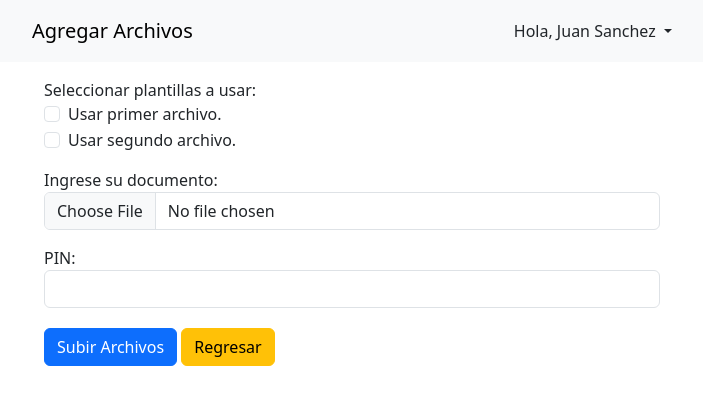
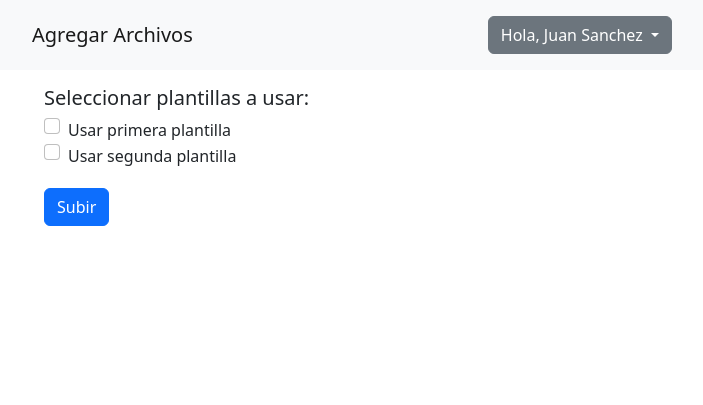
Before and after one commit to RobertArzolaC/SignBox, a Flask app: page /add-files in a window 1280 px wide. Shown: the top 405 px of the page, without its empty margins (288-991 px from the left). Run offline with Flask 3, Linux system fonts and the light colour scheme; a user stored in the database is signed in; parts of the project's set-up code (start-up, migrations or seed data) failed here and were passed over; some libraries are stand-ins or nearby versions.

Commit message:
feat: add file by template

```diff
--- a/requirements.txt
+++ b/requirements.txt
@@ -5,4 +5,3 @@ python-dotenv==0.20.0
 gunicorn==20.1.0
 Flask-Login==0.6.2
 Flask-SQLAlchemy==3.0.1
-Bootstrap-Flask==2.1.0
--- a/src/__init__.py
+++ b/src/__init__.py
@@ -1,7 +1,6 @@
 import os
 
 from flask import Flask
-from flask_bootstrap import Bootstrap5
 from flask_login import LoginManager
 from flask_sqlalchemy import SQLAlchemy
 
@@ -12,7 +11,6 @@ login_manager = LoginManager()
 
 def create_app():
     app = Flask(__name__)
-    bootstrap = Bootstrap5(app)
 
     with app.app_context():
 
--- a/src/auth.py
+++ b/src/auth.py
@@ -12,7 +12,7 @@ auth = Blueprint('auth', __name__)
 @auth.route("/", methods=["GET", "POST"])
 def index():
     if current_user.is_authenticated:
-        return redirect(url_for("main.add_certificate"))
+        return redirect(url_for("main.add_files"))
 
     error = None
     form = LoginForm()
@@ -23,7 +23,7 @@ def index():
         user = User.query.filter_by(username=username).first()
         if user and check_password_hash(user.password, password):
             login_user(user, remember=True)
-            return redirect(url_for("main.add_certificate"))
+            return redirect(url_for("main.add_files"))
         error = "Usuario o contraseña incorrectos"
     return render_template("index.html", form=form, error=error)
 
--- a/src/forms.py
+++ b/src/forms.py
@@ -14,6 +14,9 @@ class LoginForm(FlaskForm):
 
 
 class CertificateForm(FlaskForm):
+    pin = PasswordField(
+        'Pin', validators=[DataRequired()]
+    )
     certificate_id = StringField(
         'ID Certificado', validators=[DataRequired()]
     )
--- a/src/main.py
+++ b/src/main.py
@@ -3,11 +3,10 @@ import uuid
 
 from flask import (
     Blueprint, render_template, flash, request, abort,
-    redirect, url_for, session, send_file, current_app
+    session, send_file, current_app, Response
 )
-from flask_login import login_required, current_user
+from flask_login import login_required
 
-from src.forms import AddFilesForm, CertificateForm
 from src.services import SignBox
 
 
@@ -50,33 +49,39 @@ def url_back():
     return "OK"
 
 
-@main.route("/add-certificate", methods=["GET", "POST"])
+@main.route("/add-certificate", methods=["POST"])
 @login_required
 def add_certificate():
-    if "certificate_id" in session:
-        return redirect(url_for("main.add_files"))
-
-    form = CertificateForm()
-    if form.validate_on_submit():
-        session["certificate_id"] = form.certificate_id.data
-        session["certificate_password"] = form.certificate_password.data
-        return redirect(url_for("main.add_files"))
-
-    return render_template("add-certificate.html", form=form, current_user=current_user)
+    data = request.json
+    session["pin"] = data.get("pin")
+    session["certificate_id"] = data.get("certificateId")
+    session["certificate_password"] = data.get("certificatePassword")
+    return Response({"message": "Success"}, 200)
 
 
 @main.route("/add-files", methods=["GET", "POST"])
 @login_required
 def add_files():
-    form = AddFilesForm()
-    if form.validate_on_submit():
-        upload_data = form.upload_file.data
-        pin = form.pin.data
+    if request.method == 'POST':
+        templates = []
+        data = request.json
+        use_first_template = data.get("useFirstTemplate", None)
+        use_second_template = data.get("useSecondTemplate", None)
 
-        service = SignBox(
-            session["certificate_id"], session["certificate_password"], pin
-        )
-        service.upload_file(upload_data)
-        flash('La carga de su archivo se realizó con exito!.  ')
+        if use_first_template:
+            templates.append(os.getenv("FIRST_TEMPLATE"))
 
-    return render_template("add-files.html", form=form)
+        if use_second_template:
+            templates.append(os.getenv("SECOND_TEMPLATE"))
+
+        if templates:
+            service = SignBox(
+                session["certificate_id"],
+                session["certificate_password"],
+                session["pin"]
+            )
+            for template in templates:
+                service.upload_file(template)
+            flash('La carga de su archivo se realizó con exito!.  ')
+
+    return render_template("add-files.html")
--- a/src/services.py
+++ b/src/services.py
@@ -33,7 +33,7 @@ class SignBox:
             'location': 'Lima, Peru'
         }
 
-    def upload_file(self, upload_data):
+    def upload_file(self, upload_file):
         url = f"{self.api_url}/sign"
-        files = dict(file_in=upload_data.stream._file)
-        return self.session.post(url, files=files, data=self.payload)
+        self.payload.update(dict(url_in=upload_file))
+        return self.session.post(url, data=self.payload)
--- a/src/templates/add-files.html
+++ b/src/templates/add-files.html
@@ -4,50 +4,69 @@
 <div class="container">
   <div class="row">
 		<div class="span12">
-			<form class="form-horizontal" action='' method="POST" enctype="multipart/form-data">
+			<form class="form-horizontal" action='' method="POST">
+        <input type="hidden" id="id-session-certificate" value={{ session['certificate_id'] }}>
         <div style="width: 50%;">
-                    {{ form.hidden_tag() }}
-                    <label>Seleccionar plantillas a usar:</label>
+          <h5>Seleccionar plantillas a usar:</h5>
           <div class="form-check">
-                        {{ form.use_first_file(class_="form-check-input") }}
-                        {{ form.use_first_file.label(class_="form-check-label") }}
+            <input
+              class="form-check-input mt-0"
+              id="use-first-template"
+              type="checkbox"
+            >
+            <span>Usar primera plantilla</span>
           </div>
           <div class="form-check">
-                        {{ form.use_second_file(class_="form-check-input") }}
-                        {{ form.use_second_file.label(class_="form-check-label") }}
-                    </div>
-                    {% if session['username'] == 'jsanchez' %}
-                        <div class="form-check">
-                            {{ form.use_third_file(class_="form-check-input") }}
-                            {{ form.use_third_file.label(class_="form-check-label") }}
-                        </label>
-                    {% endif %}
-                    </div>
-                    <div class="control-group mt-3">
-                        <label class="control-label" for="username">
-                            {{ form.upload_file.label }}
-                        </label>
-                        <div class="controls">
-                            {{ form.upload_file(class_="form-control") }}
-                        </div>
-                    </div>
-                    <div class="control-group mt-3">
-                        <label class="control-label" for="password">
-                            {{ form.pin.label }}
-                        </label>
-                        <div class="controls">
-                            {{ form.pin(class_="form-control") }}
+            <input
+              class="form-check-input mt-0"
+              id="use-second-template"
+              type="checkbox"
+            >
+            <span>Usar segunda plantilla</span>
           </div>
         </div>
           <div class="control-group" style="margin-top: 20px;">
-                        {{ form.submit(class_="btn btn-primary") }}
             <button
               type="button"
-                            id="clean-certificates"
-                            class="btn btn btn-warning"
+              id="send-data"
+              class="btn btn-primary"
             >
-                            Regresar
+              Subir
             </button>
+          </div>
+        </div>
+			</form>
+
+      <div
+        tabindex="-1"
+        aria-hidden="true"
+        class="modal fade"
+        id="certificate-modal"
+        aria-labelledby="exampleModalLabel"
+      >
+        <div class="modal-dialog">
+          <div class="modal-content">
+            <div class="modal-header">
+              <h1 class="modal-title fs-5" id="exampleModalLabel">
+                Primero necesita agregar certificado
+              </h1>
+              <button type="button" class="btn-close" data-bs-dismiss="modal" aria-label="Close"></button>
+            </div>
+            <div class="modal-body">
+              <form>
+                <div class="mb-3">
+                  <label for="id-certificate" class="col-form-label">Id de Certificado: </label>
+                  <input type="text" class="form-control" id="id-certificate">
+                </div>
+                <div class="mb-3">
+                  <label for="password-certificate" class="col-form-label">Contraseña de Certificado: </label>
+                  <input type="password" class="form-control" id="password-certificate">
+                </div>
+                <div class="mb-3">
+                  <label for="pin" class="col-form-label">Pin: </label>
+                  <input type="password" class="form-control" id="pin">
+                </div>
+              </form>
             </div>
             <div style="margin: 25px;">
               {% with messages = get_flashed_messages() %}
@@ -63,16 +82,76 @@
                 {% endif %}
               {% endwith %}
             </div>
-                    <div style="margin: 25px;">
-                        {% if error %}
-                            <div class="alert alert-danger" role="alert">
-                                {{ error }}
-                            </div>
-                        {% endif %}
+            <div class="modal-footer">
+              <button type="button" class="btn btn-secondary" data-bs-dismiss="modal">
+                Cerrar
+              </button>
+              <button
+                type="button"
+                class="btn btn-primary"
+                id="send-certificate-data"
+              >
+                Guardar
+              </button>
             </div>
           </div>
-			</form>
+        </div>
+      </div>
 		</div>
 	</div>
 </div>
 {% endblock %}
+{% block scripts %}
+<script>
+  $(document).ready(function() {
+    $("#send-data").on("click", function() {
+      const idSessionCertificate = $("#id-session-certificate").val();
+      if (!idSessionCertificate) {
+        const modalForm = new bootstrap.Modal('#certificate-modal')
+        modalForm.show();
+      } else {
+        const formData = {
+          useFirstTemplate: $("#use-first-template").is(':checked'),
+          useSecondTemplate: $("#use-second-template").is(':checked'),
+        };
+        $.ajax({
+          type: "POST",
+          dataType: "json",
+          url: "/add-files",
+          data: JSON.stringify(formData),
+          contentType: "application/json; charset=utf-8",
+          success: function(data){
+            window.location.reload();
+          },
+          error: function(error){
+            window.location.reload();
+          }
+        });
+        event.preventDefault();
+      }
+    });
+    $("#send-certificate-data").on("click", function() {
+      const formData = {
+        pin: $("#pin").val(),
+        certificateId: $("#id-certificate").val(),
+        certificatePassword: $("#password-certificate").val(),
+      };
+      $.ajax({
+        type: "POST",
+        dataType: "json",
+        url: "/add-certificate",
+        data: JSON.stringify(formData),
+        contentType: "application/json; charset=utf-8",
+        success: function(data){
+          window.location.reload();
+        },
+        error: function(error){
+          window.location.reload();
+        }
+      });
+
+      event.preventDefault();
+    })
+  })
+</script>
+{% endblock %}
--- a/src/templates/base.html
+++ b/src/templates/base.html
@@ -1,5 +1,5 @@
-<!DOCTYPE html>
-<html lang="en">
+<!DOCTYPE>
+<html lang="es">
   <head>
     {% block head %}
       <!-- Required meta tags -->
@@ -10,8 +10,9 @@
       />
 
       {% block styles %}
-    <!-- Bootstrap CSS -->
-    {{ bootstrap.load_css() }} {% endblock %}
+      <!-- CSS only -->
+        <link href="https://cdn.jsdelivr.net/npm/bootstrap@5.2.2/dist/css/bootstrap.min.css" rel="stylesheet" integrity="sha384-Zenh87qX5JnK2Jl0vWa8Ck2rdkQ2Bzep5IDxbcnCeuOxjzrPF/et3URy9Bv1WTRi" crossorigin="anonymous">
+      {% endblock %}
 
       <title>
         {% block title %} Proceso para carga de documento {% endblock %}
@@ -24,23 +25,33 @@
       style="padding: 1em 20em; display: flex; justify-content: space-between"
     >
       <div>
-        <a class="navbar-brand" href="#"> {% block navbar %}{% endblock %} </a>
+        <a class="navbar-brand"> {% block navbar %}{% endblock %} </a>
       </div>
       <div>
         {% if current_user.is_authenticated %}
+          <div class="btn-group">
+            <button class="btn btn-secondary dropdown-toggle" type="button" data-bs-toggle="dropdown" data-bs-auto-close="true" aria-expanded="false">
+              Hola, {{ current_user.first_name }} {{ current_user.last_name }}
+            </button>
+            <ul class="dropdown-menu">
+              <li>
                 <a
-          class="nav-link dropdown-toggle"
-          href="#"
-          id="navbarDropdown"
-          role="button"
-          data-bs-toggle="dropdown"
-          aria-haspopup="true"
-          aria-expanded="false"
+                  class="dropdown-item"
+                  style="cursor: pointer;"
+                  id="clean-certificate"
                 >
-          Hola, {{ current_user.first_name }} {{ current_user.last_name }}
+                  Borrar Certificado
                 </a>
-        <div class="dropdown-menu" aria-labelledby="navbarDropdown">
-          <a id="logout" class="dropdown-item" href="#">Cerrar Sesión </a>
+              </li>
+              <li>
+                <a
+                  class="dropdown-item"
+                  style="cursor: pointer;"
+                  id="logout">
+                  Cerrar Sesión
+                </a>
+              </li>
+            </ul>
           </div>
         {% endif %}
       </div>
@@ -49,6 +60,9 @@
     <!-- Your page content -->
     <div style="padding: 1em 20em">{% block content %}{% endblock %}</div>
 
+    <!-- JavaScript Bundle with Popper -->
+    <script src="https://cdn.jsdelivr.net/npm/bootstrap@5.2.2/dist/js/bootstrap.bundle.min.js" integrity="sha384-OERcA2EqjJCMA+/3y+gxIOqMEjwtxJY7qPCqsdltbNJuaOe923+mo//f6V8Qbsw3" crossorigin="anonymous"></script>
+    <script src="https://code.jquery.com/jquery-3.2.1.slim.min.js" integrity="sha384-KJ3o2DKtIkvYIK3UENzmM7KCkRr/rE9/Qpg6aAZGJwFDMVNA/GpGFF93hXpG5KkN" crossorigin="anonymous"></script>
     <script src="//ajax.googleapis.com/ajax/libs/jquery/1.9.1/jquery.min.js"></script>
     <script>
       $(document).ready(function () {
@@ -63,25 +77,22 @@
             },
           });
         });
-        $("#clean-certificates").on("click", function (e) {
+        $("#clean-certificate").on("click", function (e) {
           e.preventDefault();
           var url = "/clean-certificates";
           $.ajax({
             type: "GET",
             url: url,
             success: function (data) {
-              return (window.location.href = "/add-certificate");
+              return (window.location.href = "/add-files");
             },
           });
         });
         $("#refresh-page").on("click", function (e) {
           window.location.reload();
         });
-        $("#dropdown-toggle").dropdown();
       });
     </script>
-    {% block scripts %}
-    <!-- Optional JavaScript -->
-    {{ bootstrap.load_js() }} {% endblock %}
+    {% block scripts %}{% endblock %}
   </body>
 </html>
--- a/src/templates/index.html
+++ b/src/templates/index.html
@@ -3,12 +3,11 @@
 {% block content %}
 <div class="container">
   <div class="row">
-		<div class="span12">
+		<div>
 			<form class="form-horizontal" action='' method="POST">
-                <div style="width: 40%;">
+        <div class="col-sm">
           {{ form.hidden_tag() }}
           <div class="control-group">
-                        <!-- Username -->
             <label class="control-label" for="username">
                 {{ form.username.label }}
             </label>
@@ -17,7 +16,6 @@
             </div>
           </div>
           <div class="control-group mt-3">
-                        <!-- Password-->
             <label class="control-label" for="password">
               {{ form.password.label }}
             </label>
```
Also changed, not shown: src/templates/signed-files.html (+3 -8 lines). Lines whose indentation alone changed are shown as unchanged.
